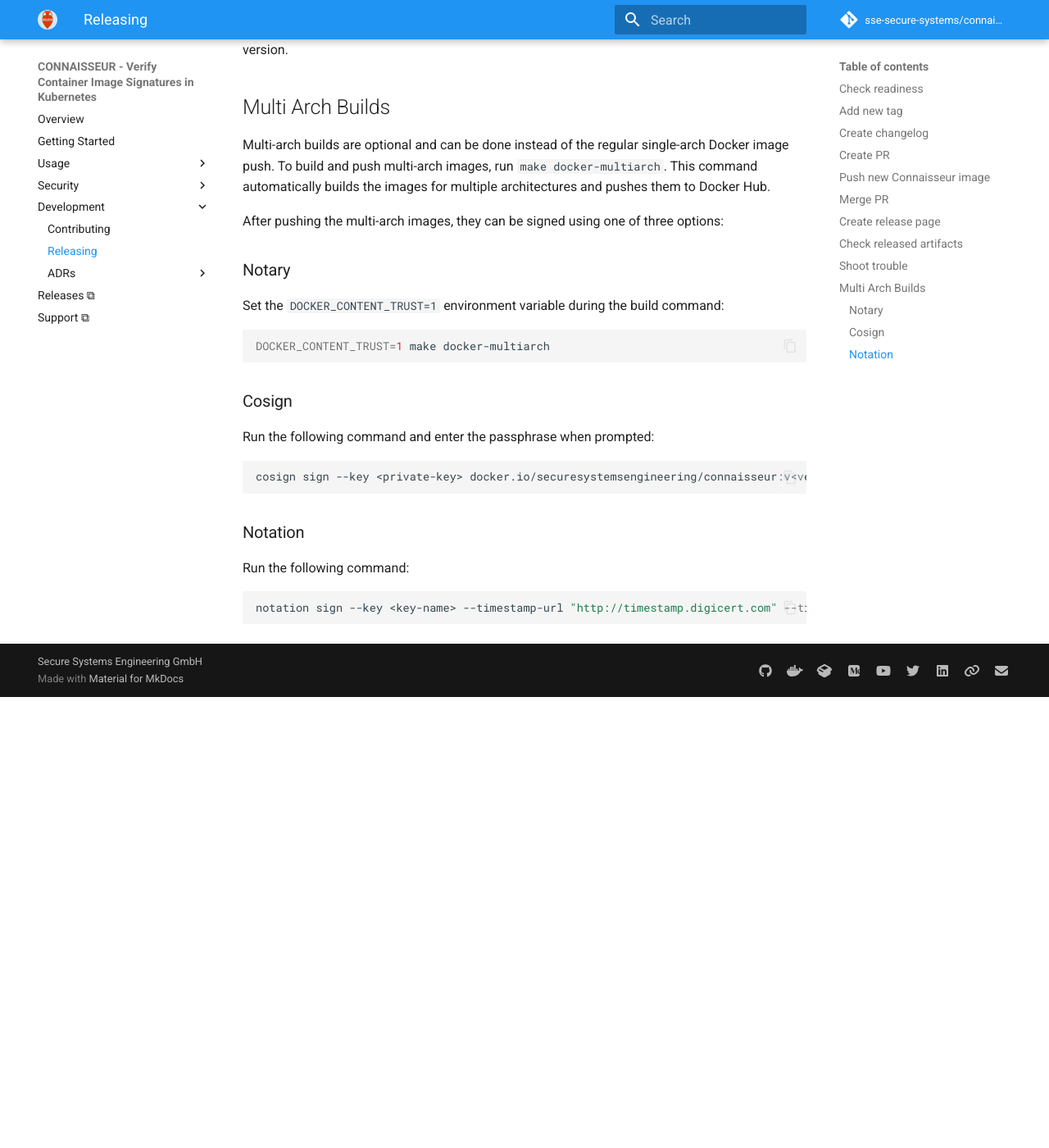
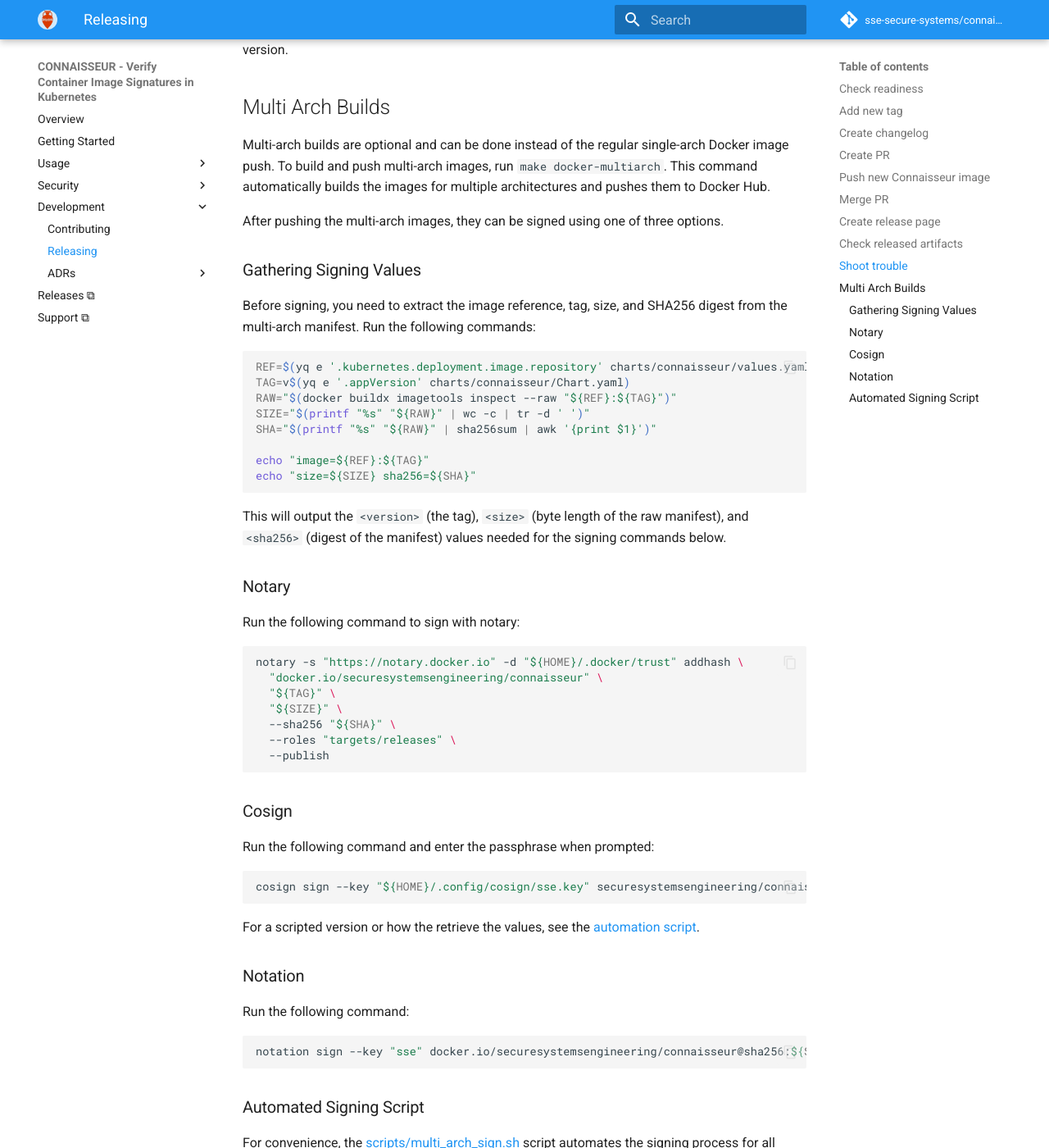
Before and after one commit to sse-secure-systems/connaisseur, an MkDocs documentation site: the page built from docs/RELEASING.md, in a window 1280 px wide and 1400 px high, scrolled down 3442 px. Shown: the whole window at 82% size. Built offline with MkDocs 1.6.1 and Material for MkDocs 9.7.7, drawn with Linux system fonts in a browser that asks for light colours; comment, search, counter and statistics services are not loaded; the version menu is left out; before the commit the page ends 4292 px from its top, so only the background shows below that; some of the changed text lies outside the part shown.

Commit message:
docs: updated signing instructions for multi arch

````diff
--- a/docs/RELEASING.md
+++ b/docs/RELEASING.md
@@ -93,14 +93,37 @@
 To build and push multi-arch images, run `make docker-multiarch`.
 This command automatically builds the images for multiple architectures and pushes them to Docker Hub.
 
-After pushing the multi-arch images, they can be signed using one of three options:
+After pushing the multi-arch images, they can be signed using one of three options.
+
+### Gathering Signing Values
+
+Before signing, you need to extract the image reference, tag, size, and SHA256 digest from the multi-arch manifest. Run the following commands:
+
+```bash
+REF=$(yq e '.kubernetes.deployment.image.repository' charts/connaisseur/values.yaml)
+TAG=v$(yq e '.appVersion' charts/connaisseur/Chart.yaml)
+RAW="$(docker buildx imagetools inspect --raw "${REF}:${TAG}")"
+SIZE="$(printf "%s" "${RAW}" | wc -c | tr -d ' ')"
+SHA="$(printf "%s" "${RAW}" | sha256sum | awk '{print $1}')"
+
+echo "image=${REF}:${TAG}"
+echo "size=${SIZE} sha256=${SHA}"
+```
+
+This will output the `<version>` (the tag), `<size>` (byte length of the raw manifest), and `<sha256>` (digest of the manifest) values needed for the signing commands below.
 
 ### Notary
 
-Set the `DOCKER_CONTENT_TRUST=1` environment variable during the build command:
+Run the following command to sign with notary:
 
 ```bash
-DOCKER_CONTENT_TRUST=1 make docker-multiarch
+notary -s "https://notary.docker.io" -d "${HOME}/.docker/trust" addhash \
+  "docker.io/securesystemsengineering/connaisseur" \
+  "${TAG}" \
+  "${SIZE}" \
+  --sha256 "${SHA}" \
+  --roles "targets/releases" \
+  --publish
 ```
 
 ### Cosign
@@ -108,13 +131,26 @@
 Run the following command and enter the passphrase when prompted:
 
 ```bash
-cosign sign --key <private-key> docker.io/securesystemsengineering/connaisseur:v<version>
+cosign sign --key "${HOME}/.config/cosign/sse.key" securesystemsengineering/connaisseur@sha256:${SHA}
 ```
+
+For a scripted version or how the retrieve the values, see the [automation script](../scripts/multi_arch_sign.sh).
 
 ### Notation
 
 Run the following command:
 
 ```bash
-notation sign --key <key-name> --timestamp-url "http://timestamp.digicert.com" --timestamp-root-cert public-keys/digi_cert.crt docker.io/securesystemsengineering/connaisseur:v<version>
+notation sign --key "sse" docker.io/securesystemsengineering/connaisseur@sha256:${SHA}
 ```
+
+### Automated Signing Script
+
+For convenience, the [scripts/multi_arch_sign.sh](../scripts/multi_arch_sign.sh) script automates the signing process for all three signature types.
+This script automatically extracts the image reference, tag, size, and SHA256 digest from the manifest and signs the image with Notary, Cosign, and Notation (if the respective keys are available).
+
+To use the script, simply run:
+
+```bash
+bash scripts/multi_arch_sign.sh
+```
````
Also changed, not shown: 2 other files.
